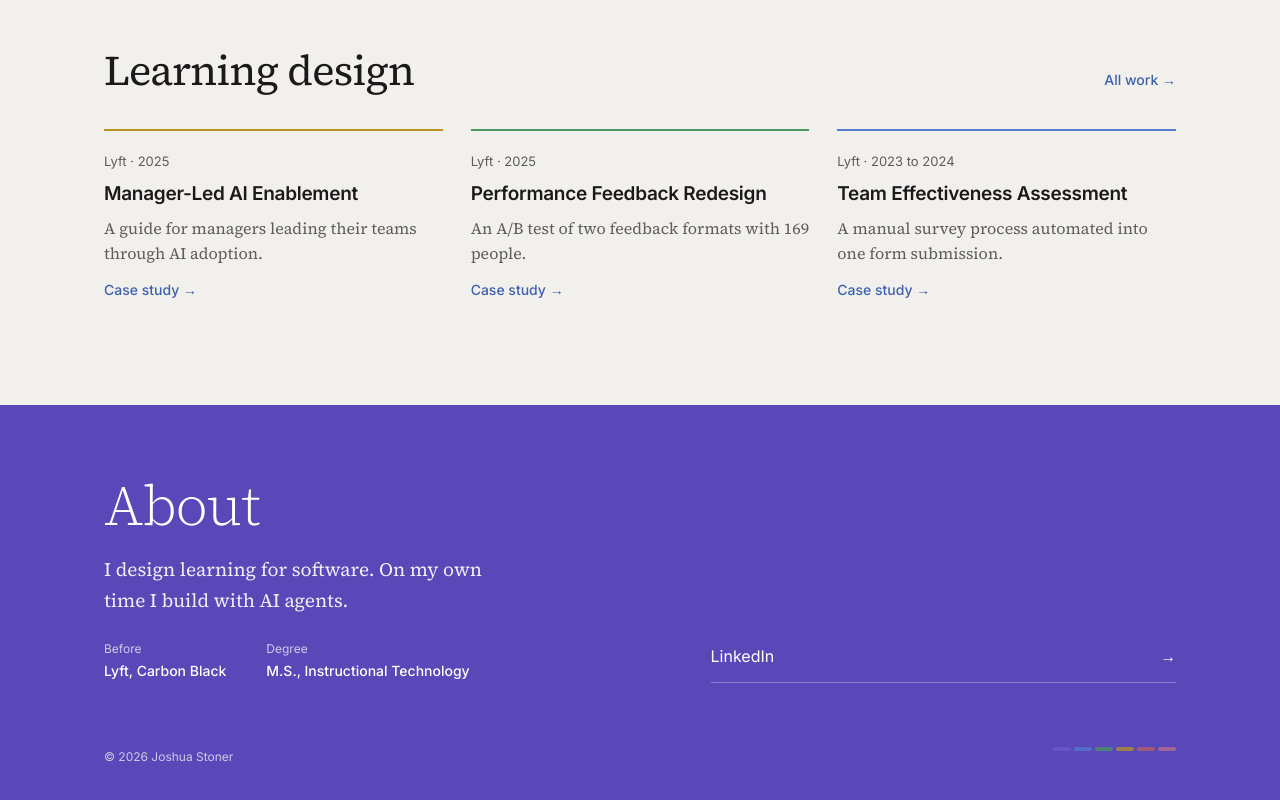
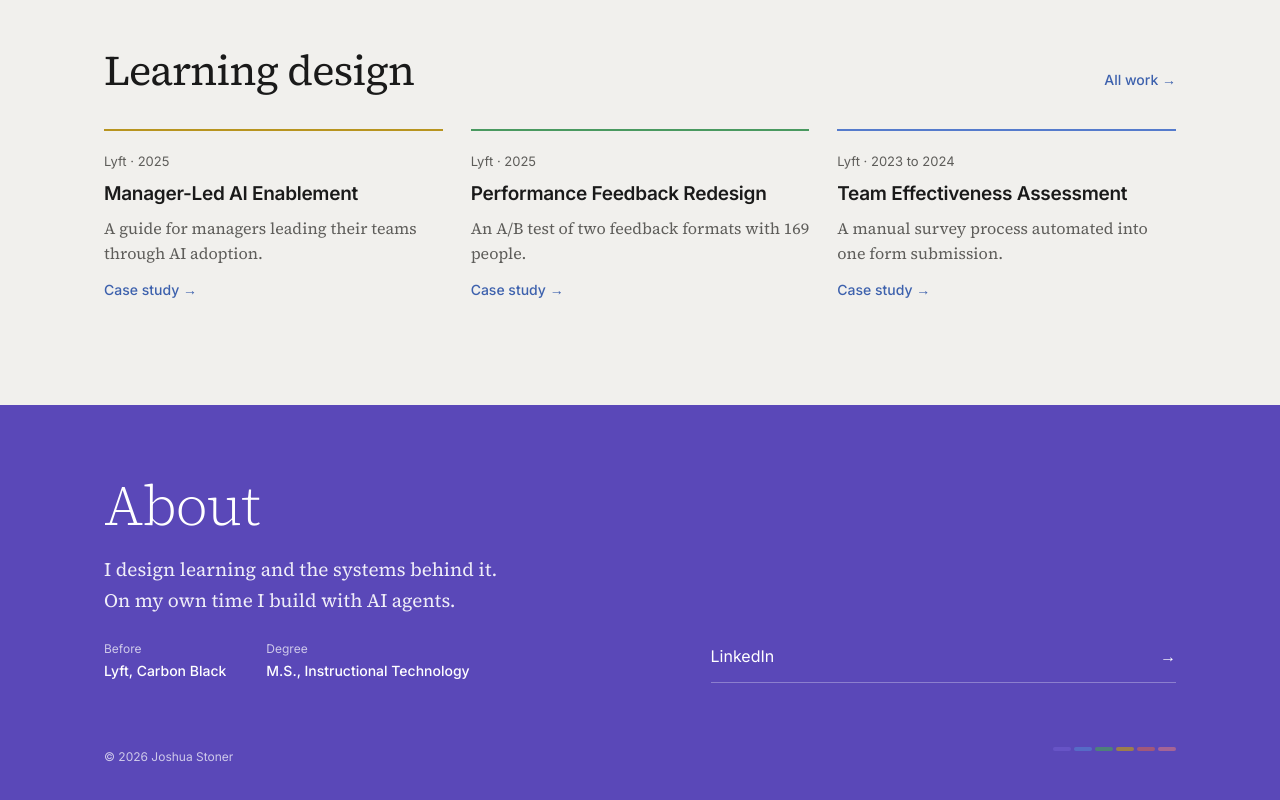
Before and after one commit to josh-stoner/josh-stoner.github.io, a plain HTML site: page index.html in a window 1280 px wide. Shown: the part 3358-4158 px from the top of the page. Drawn offline with Linux system fonts and the light colour scheme.

Commit message:
Home About: broaden the bio line
Co-Authored-By: Claude Opus 5.5 <noreply@anthropic.com>

```diff
--- a/index.html
+++ b/index.html
@@ -197,7 +197,7 @@
   <div class="wrap">
     <div>
       <h2>About</h2>
-      <p class="bio">I design learning for software. On my own time I build with AI agents.</p>
+      <p class="bio">I design learning and the systems behind it. On my own time I build with AI agents.</p>
       <dl class="facts">
         <div><dt>Before</dt><dd>Lyft, Carbon Black</dd></div>
         <div><dt>Degree</dt><dd>M.S., Instructional Technology</dd></div>
```
